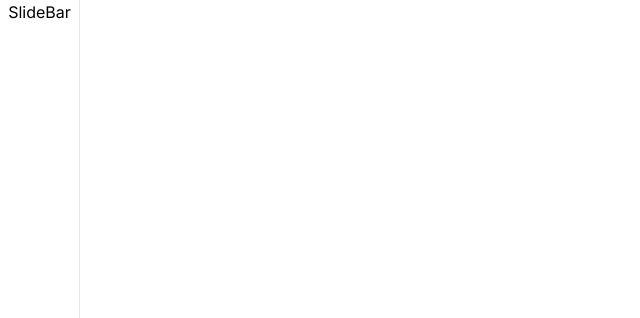
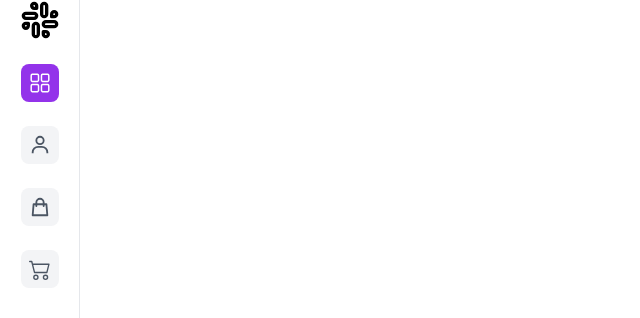
Before and after one commit to Sandun-Induranga/Next.js-POS, a Next.js app: page / in a window 1280 px wide. Shown: the top 318 px of the page, without its empty margins (0-640 px from the left). Built offline with nearby package versions, Linux system fonts and the light colour scheme.

Commit message:
Added Liks on SlideBar

```diff
--- a/components/SlideBar.jsx
+++ b/components/SlideBar.jsx
@@ -1,9 +1,39 @@
+import Link from "next/link";
 import React from "react";
+import { RxDashboard } from "react-icons/rx";
+import { FiSlack } from "react-icons/fi";
+import { BiUser } from "react-icons/bi";
+import { HiOutlineShoppingBag } from "react-icons/hi";
+import { BsCart2 } from "react-icons/bs";
 
 const SlideBar = () => {
   return (
-    <section className="w-20 h-screen bg-white border-r border-gray-200 flex justify-center">
-      SlideBar
+    <section className="w-20 h-screen bg-white border-r border-gray-200 flex items-center flex-col gap-6">
+      <FiSlack size={40} />
+      <Link href="/" className="p-2 bg-purple-600 rounded-lg text-white">
+        <RxDashboard size={22} />
+      </Link>
+
+      <Link
+        href="/customers"
+        className="p-2 bg-gray-100 rounded-lg text-gray-600 hover:bg-gray-200"
+      >
+        <BiUser size={22} />
+      </Link>
+
+      <Link
+        href="/customers"
+        className="p-2 bg-gray-100 rounded-lg text-gray-600 hover:bg-gray-200"
+      >
+        <HiOutlineShoppingBag size={22} />
+      </Link>
+
+      <Link
+        href="/customers"
+        className="p-2 bg-gray-100 rounded-lg text-gray-600 hover:bg-gray-200"
+      >
+        <BsCart2 size={22} />
+      </Link>
     </section>
   );
 };
--- a/package.json
+++ b/package.json
@@ -14,6 +14,7 @@
     "postcss": "8.4.24",
     "react": "18.2.0",
     "react-dom": "18.2.0",
+    "react-icons": "^4.9.0",
     "tailwindcss": "3.3.2"
   }
 }
```
Also changed, not shown: 1 other file (tests, documents, lock files or other folders).
